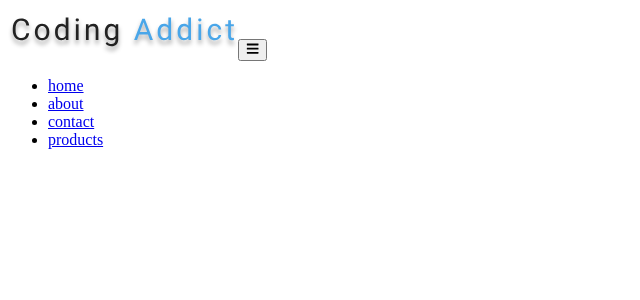
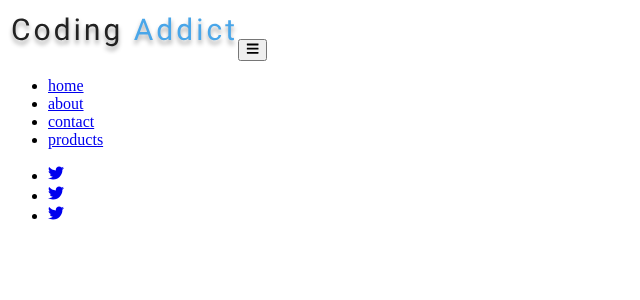
Before and after one commit to LaurenCummings/navbar-project, a React (Vite) app: page / in a window 1280 px wide. Shown: the top 300 px of the page, without its empty margins (0-640 px from the left). Built offline with nearby package versions, Linux system fonts and the light colour scheme.

Commit message:
Added social media icons

```diff
--- a/src/Navbar.jsx
+++ b/src/Navbar.jsx
@@ -28,7 +28,23 @@
                             <a href="#">products</a>
                         </li>
                     </ul>
-                    <ul className="social-icons"></ul>
+                    <ul className="social-icons">
+                        <li>
+                            <a href="https://www.twitter.com">
+                                <FaTwitter />
+                            </a>
+                        </li>
+                        <li>
+                            <a href="https://www.twitter.com">
+                                <FaTwitter />
+                            </a>
+                        </li>
+                        <li>
+                            <a href="https://www.twitter.com">
+                                <FaTwitter />
+                            </a>
+                        </li>
+                    </ul>
                 </div>
             </div>
         </nav>
```
